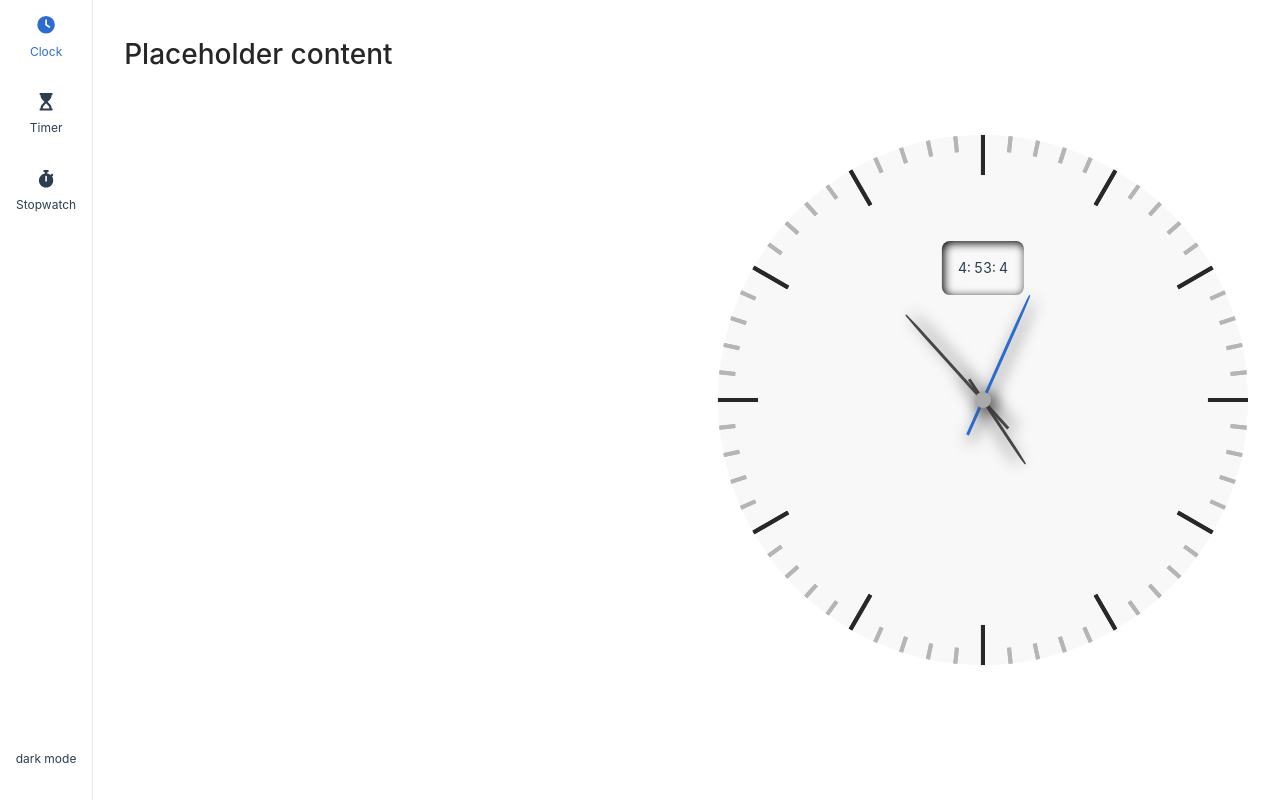
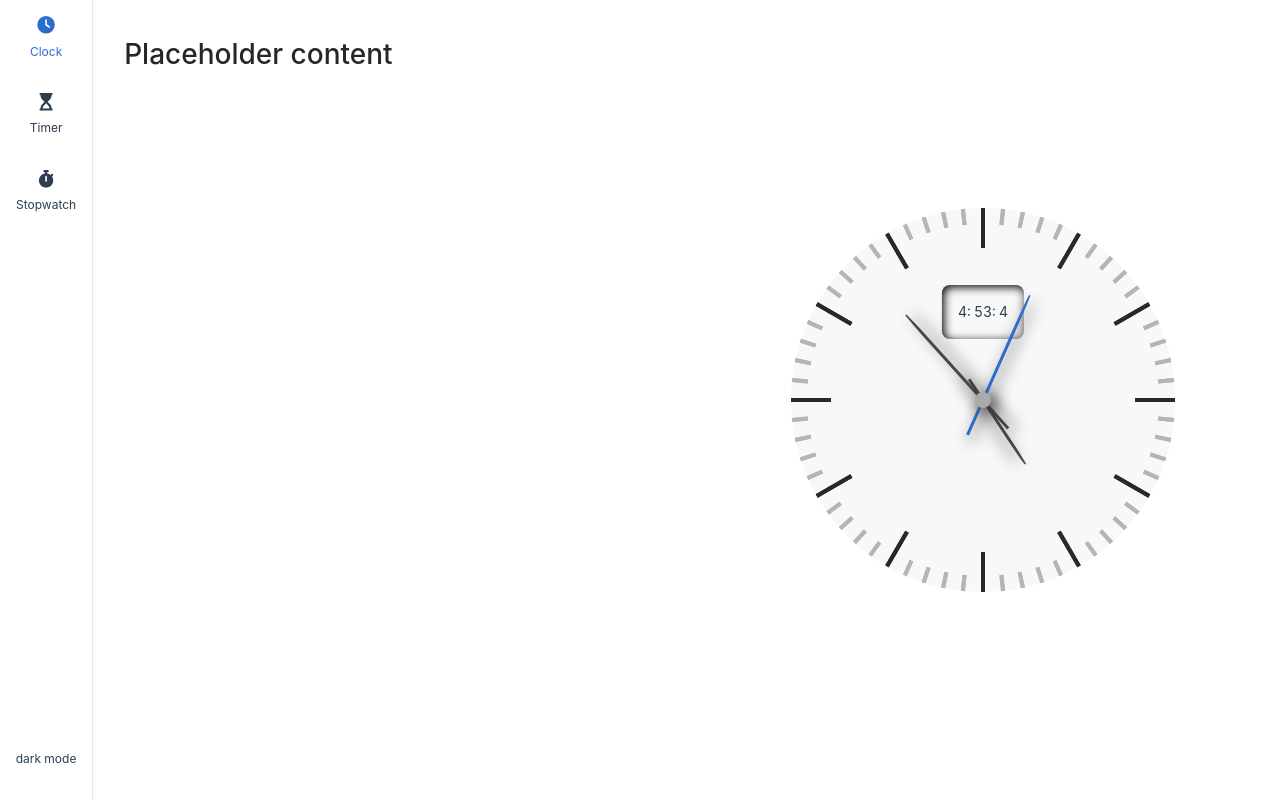
Before and after one commit to Klrfl/TellTime, a Vue app: page / in a window 1280 px wide. Built offline with nearby package versions, Linux system fonts and the light colour scheme.

Commit message:
added max-width

```diff
--- a/src/components/WorldClock.vue
+++ b/src/components/WorldClock.vue
@@ -142,10 +142,11 @@ $clock-hand-width: 0.2rem;
 
 .clock {
   background: var(--clock-bg);
-  width: 22rem;
+  max-width: 24rem;
   aspect-ratio: 1 / 1;
   border-radius: 50%;
   position: relative;
+  flex-basis: 22rem;
 
   & > * {
     position: absolute;
```
